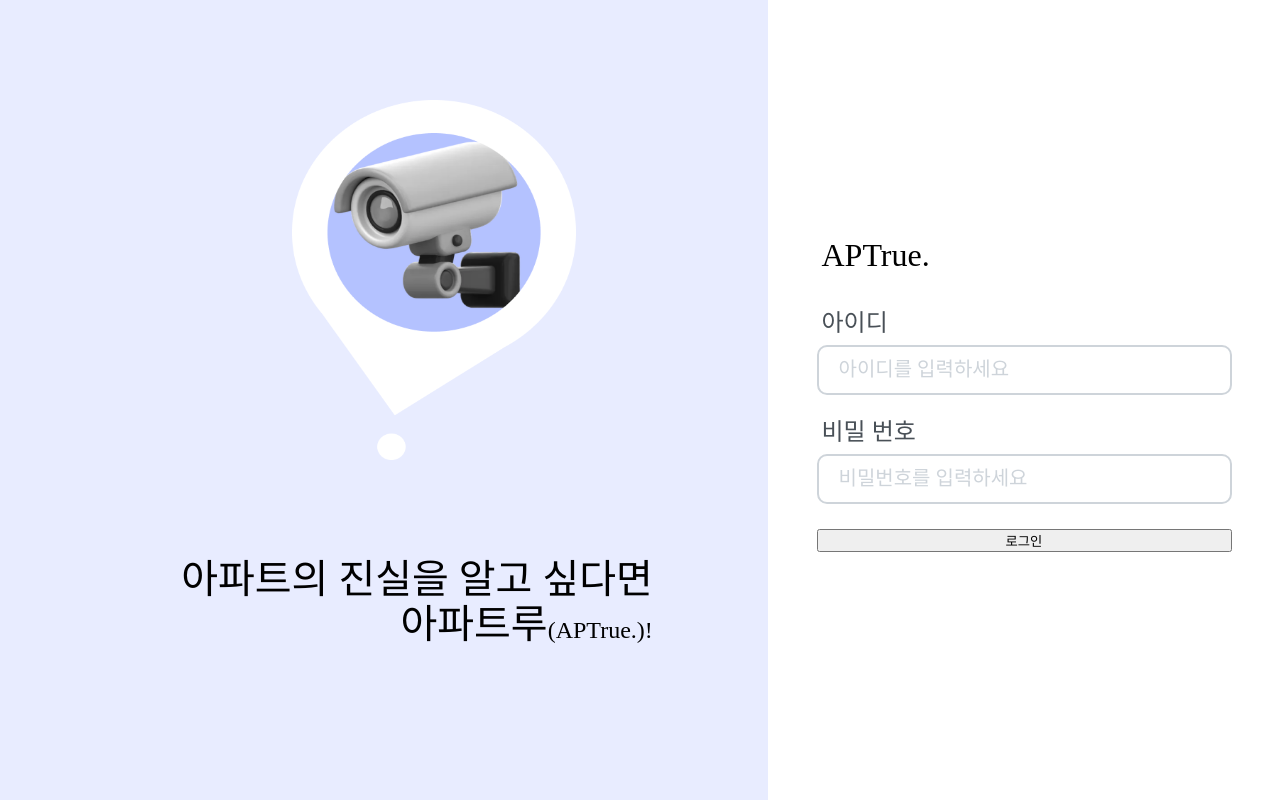
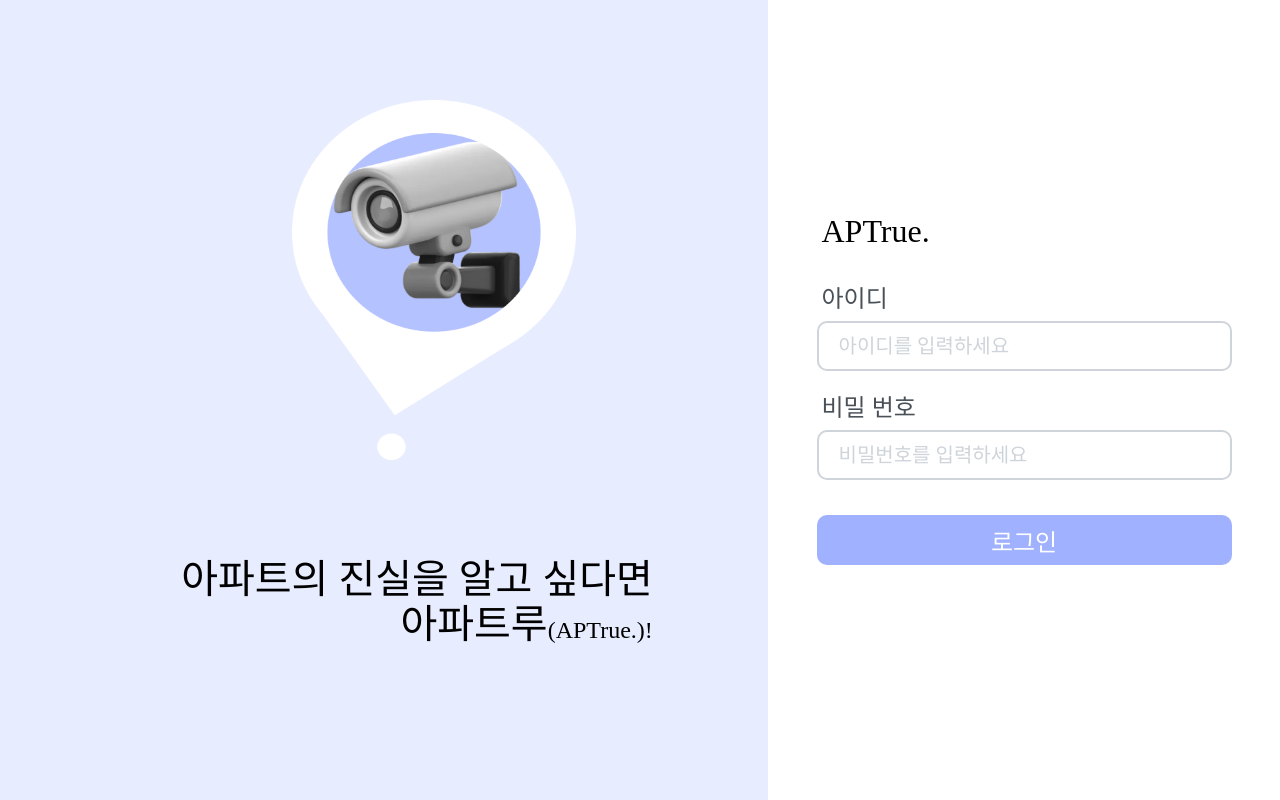
Before and after one commit to alsdk9349/project_Aptrue, a Next.js app in the folder frontend/aptrue/: page /login in a window 1280 px wide. Built offline with nearby package versions, Linux system fonts and the light colour scheme; a web font is replaced by a local one.

Commit message:
[Feat] admin/#41 로그인 수정

```diff
--- a/frontend/aptrue/src/components/login/LoginButton.module.scss
+++ b/frontend/aptrue/src/components/login/LoginButton.module.scss
@@ -1,3 +1,4 @@
+@use '@/styles/constants/colors.scss' as colors;
 
 .button {
     max-width: 100%;
--- a/frontend/aptrue/src/components/login/LoginButton.tsx
+++ b/frontend/aptrue/src/components/login/LoginButton.tsx
@@ -1,5 +1,6 @@
 'use client'
 import { useFormStatus } from 'react-dom';
+import styles from './LoginButton.module.scss'
 
 export default function LoginButton({name}: {name:string}) {
 
@@ -9,6 +10,7 @@ export default function LoginButton({name}: {name:string}) {
         <button
         type='submit'
         disabled={pending}
+        className={styles.button}
         >
             로그인
         </button>
--- a/frontend/aptrue/src/middleware.ts
+++ b/frontend/aptrue/src/middleware.ts
@@ -6,7 +6,7 @@ import { match } from 'path-to-regexp';
 import { getSession } from './serverActions/auth';
 
 // 로그인한 사용자만 접근할 수 있는 페이지
-const matchersForAuth = ['/*', '/cctv/*', '/admin/*']
+const matchersForAuth = ['/', '/cctv/:page', '/admin/:page']
 
 // 로그인페이지
 const matchersForSignIn = ['/login']
```
Also changed, not shown: frontend/aptrue/src/auth.d.ts (+2 -22 lines).
